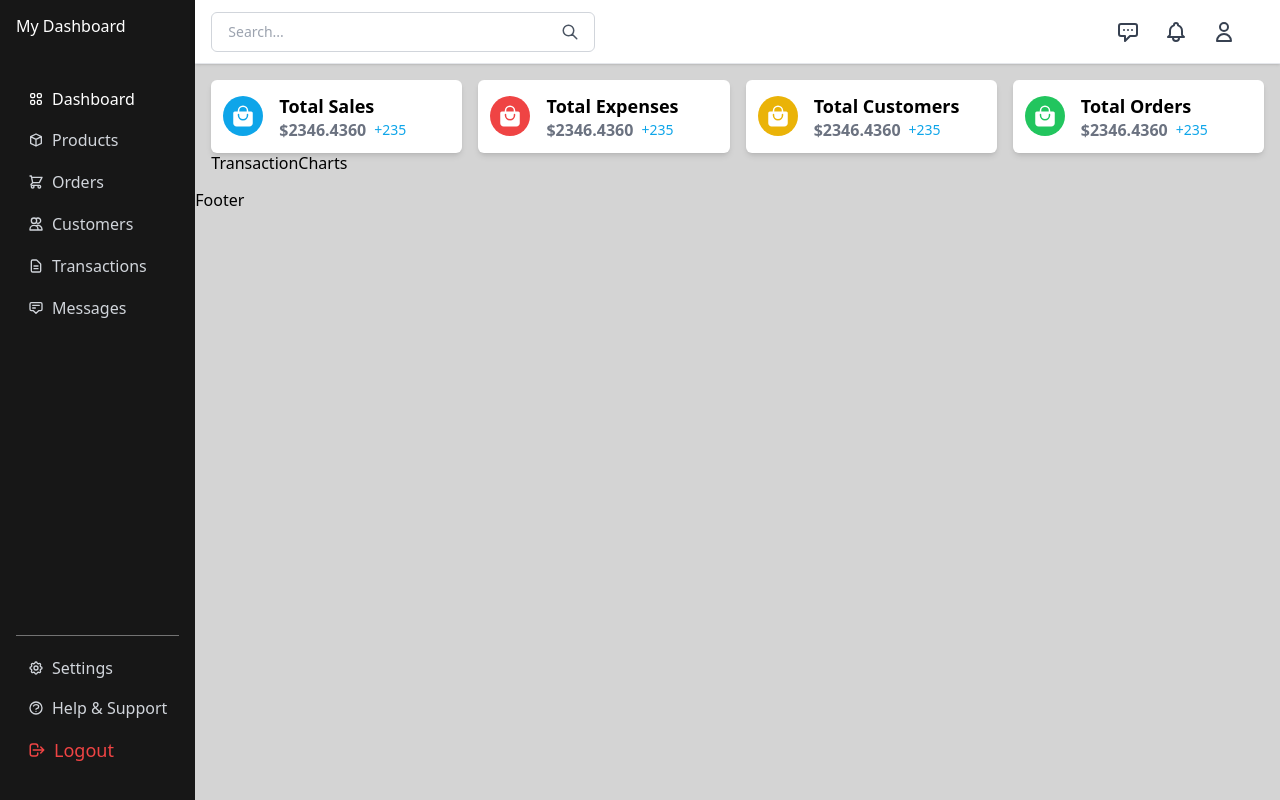
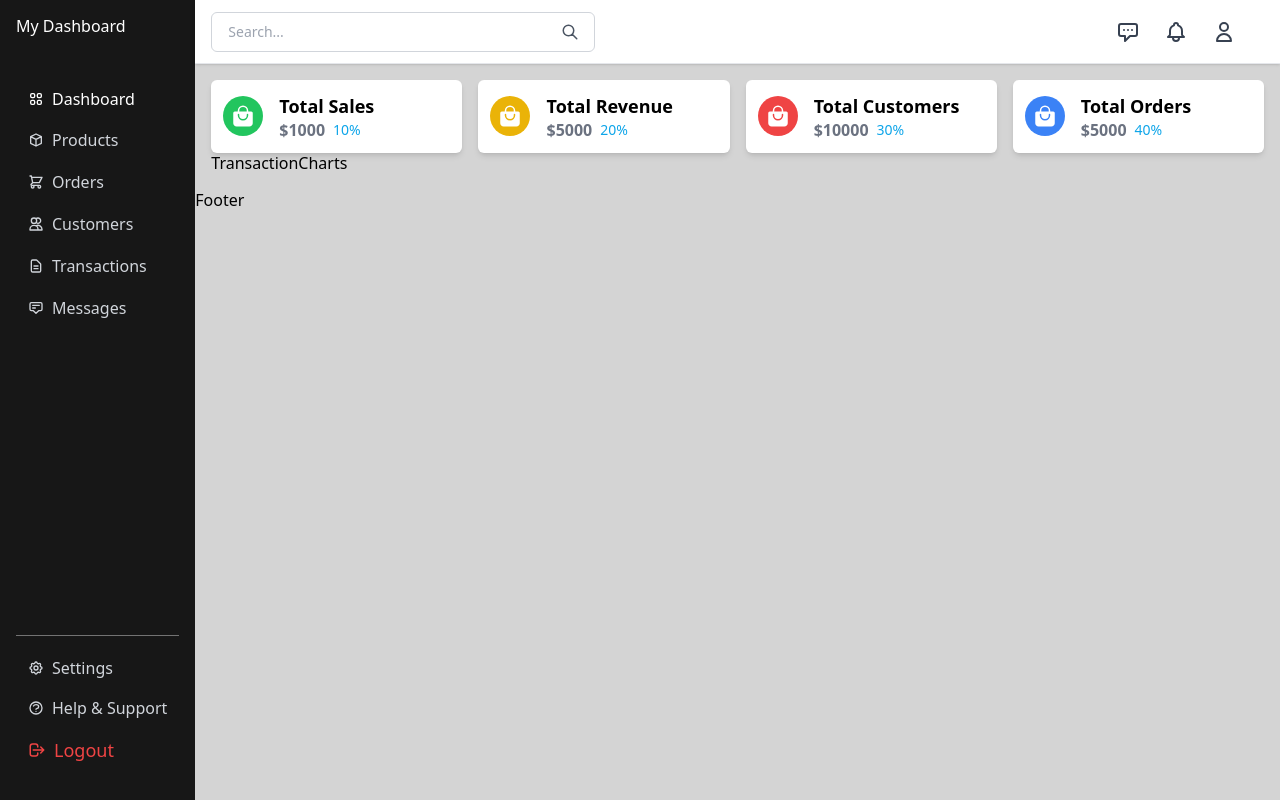
Before and after one commit to gaurab-magar/Dashboard, a React (Create React App) app: page / in a window 1280 px wide. Built offline with nearby package versions, Linux system fonts and the light colour scheme.

Commit message:
dynamic dashBoardStatics Components implemented

```diff
--- a/src/components/DashboardStatcGrid.js
+++ b/src/components/DashboardStatcGrid.js
@@ -1,56 +1,27 @@
 import React from 'react'
 import {IoBagHandle} from 'react-icons/io5'
+import { DashboardStatcGridData } from '../lib/consts/DashboardStatcGridData'
 const DashboardStatcGrid = () => {
   return (
     <div className='flex gap-4'>
-        <BoxWrapper>
-            <div className='h-10 w-10 flex items-center justify-center bg-sky-500 rounded-full'>
+        {
+            DashboardStatcGridData.map((item)=>{
+                return (
+                        <BoxWrapper key={item.id}>
+                            <div className={`h-10 w-10 flex items-center justify-center ${item.color} rounded-full`}>
                                 <IoBagHandle className='text-2xl text-white' />
                             </div>
                             <div>
-                <h2 className='text-lg font-bold'>Total Sales</h2>
+                                <h2 className='text-lg font-bold'>{item.title}</h2>
                                 <div className='flex items-center gap-2'>
-                    <strong className='text-gray-500 font-semibold'>$2346.4360</strong>
-                    <p className='text-sm text-sky-500'>+235</p>
+                                    <strong className='text-gray-500 font-semibold'>${item.value}</strong>
+                                    <p className='text-sm text-sky-500'>{item.percentage}%</p>
                                 </div>
                             </div>
                         </BoxWrapper>
-        <BoxWrapper>
-            <div className='h-10 w-10 flex items-center justify-center bg-red-500 rounded-full'>
-                <IoBagHandle className='text-2xl text-white' />
-            </div>
-            <div>
-                <h2 className='text-lg font-bold'>Total Expenses</h2>
-                <div className='flex items-center gap-2'>
-                    <strong className='text-gray-500 font-semibold'>$2346.4360</strong>
-                    <p className='text-sm text-sky-500'>+235</p>
-                </div>
-            </div>
-        </BoxWrapper>
-        <BoxWrapper>
-            <div className='h-10 w-10 flex items-center justify-center bg-yellow-500 rounded-full'>
-                <IoBagHandle className='text-2xl text-white' />
-            </div>
-            <div>
-                <h2 className='text-lg font-bold'>Total Customers</h2>
-                <div className='flex items-center gap-2'>
-                    <strong className='text-gray-500 font-semibold'>$2346.4360</strong>
-                    <p className='text-sm text-sky-500'>+235</p>
-                </div>
-            </div>
-        </BoxWrapper>
-        <BoxWrapper>
-            <div className='h-10 w-10 flex items-center justify-center bg-green-500 rounded-full'>
-                <IoBagHandle className='text-2xl text-white' />
-            </div>
-            <div>
-                <h2 className='text-lg font-bold'>Total Orders</h2>
-                <div className='flex items-center gap-2'>
-                    <strong className='text-gray-500 font-semibold'>$2346.4360</strong>
-                    <p className='text-sm text-sky-500'>+235</p>
-                </div>
-            </div>
-        </BoxWrapper>
+                )
+            })
+        }
     </div>
   )
 }
--- /dev/null
+++ b/src/lib/consts/DashboardStatcGridData.js
@@ -0,0 +1,36 @@
+import {IoBagHandle} from 'react-icons/io5'
+
+export const DashboardStatcGridData = [
+    {
+        "id": 1,
+        title: 'Total Sales',
+        value: 1000,
+        icon: <IoBagHandle/>,
+        color: 'bg-green-500',
+        percentage: 10
+    },
+    {
+        "id": 2,
+        title: 'Total Revenue',
+        value: 5000,
+        icon: <IoBagHandle />,
+        color: 'bg-yellow-500',
+        percentage: 20
+    },
+    {
+        "id": 3,
+        title: 'Total Customers',
+        value: 10000,
+        icon: <IoBagHandle />,
+        color: 'bg-red-500',
+        percentage: 30
+    },
+    {
+        "id": 4,
+        title:'Total Orders',
+        value: 5000,
+        icon: <IoBagHandle />,
+        color: 'bg-blue-500',
+        percentage: 40
+    }
+]
--- a/tailwind.config.js
+++ b/tailwind.config.js
@@ -1,6 +1,6 @@
 /** @type {import('tailwindcss').Config} */
 module.exports = {
-  content: ["./src/**/*.{html,js}"],
+  content: ["./src/**/*.{html,js,jsx,ts,tsx}"], // Include JSX/TSX for React
   theme: {
     extend: {},
   },
```
Lines whose indentation alone changed are shown as unchanged.
